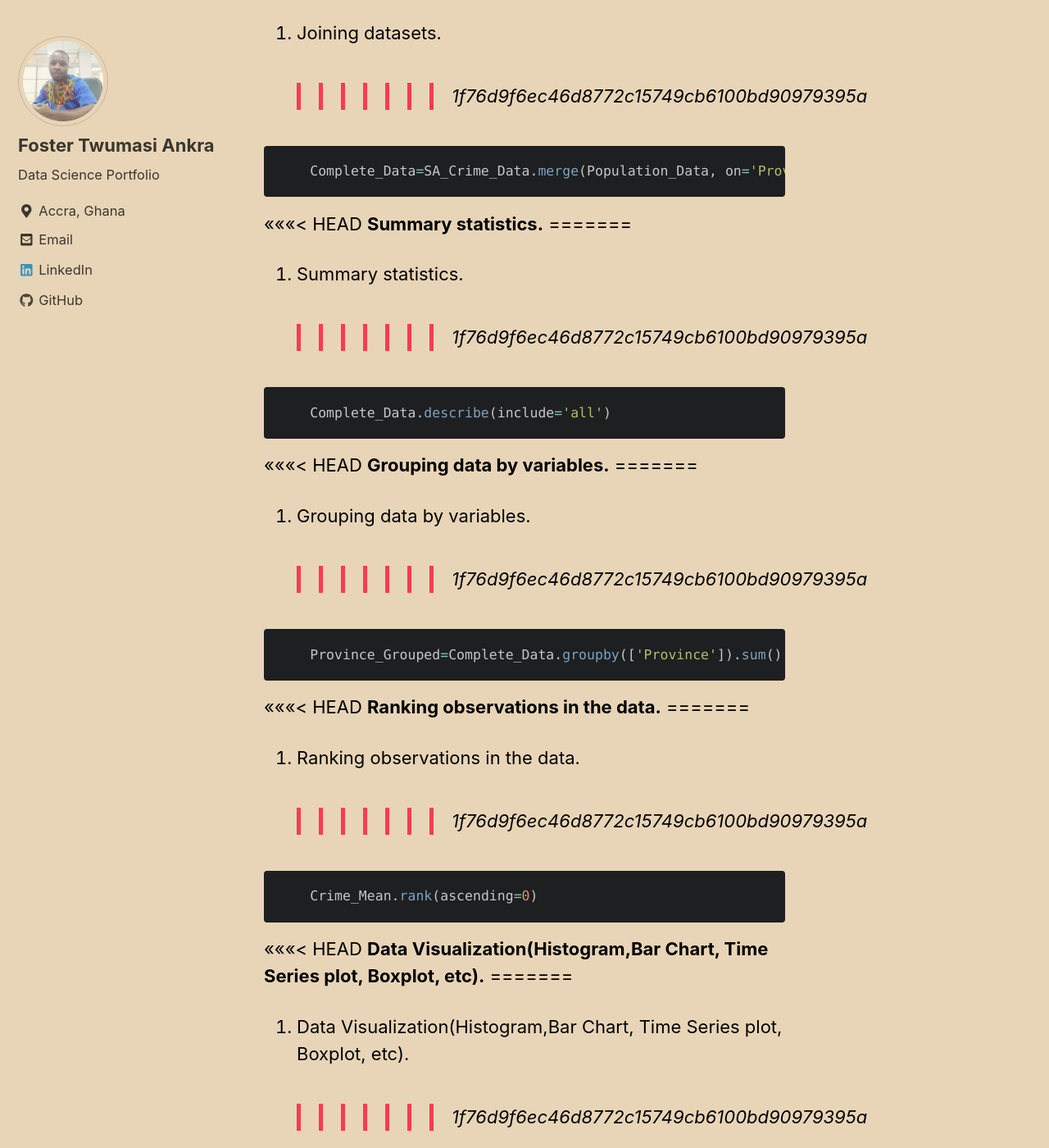
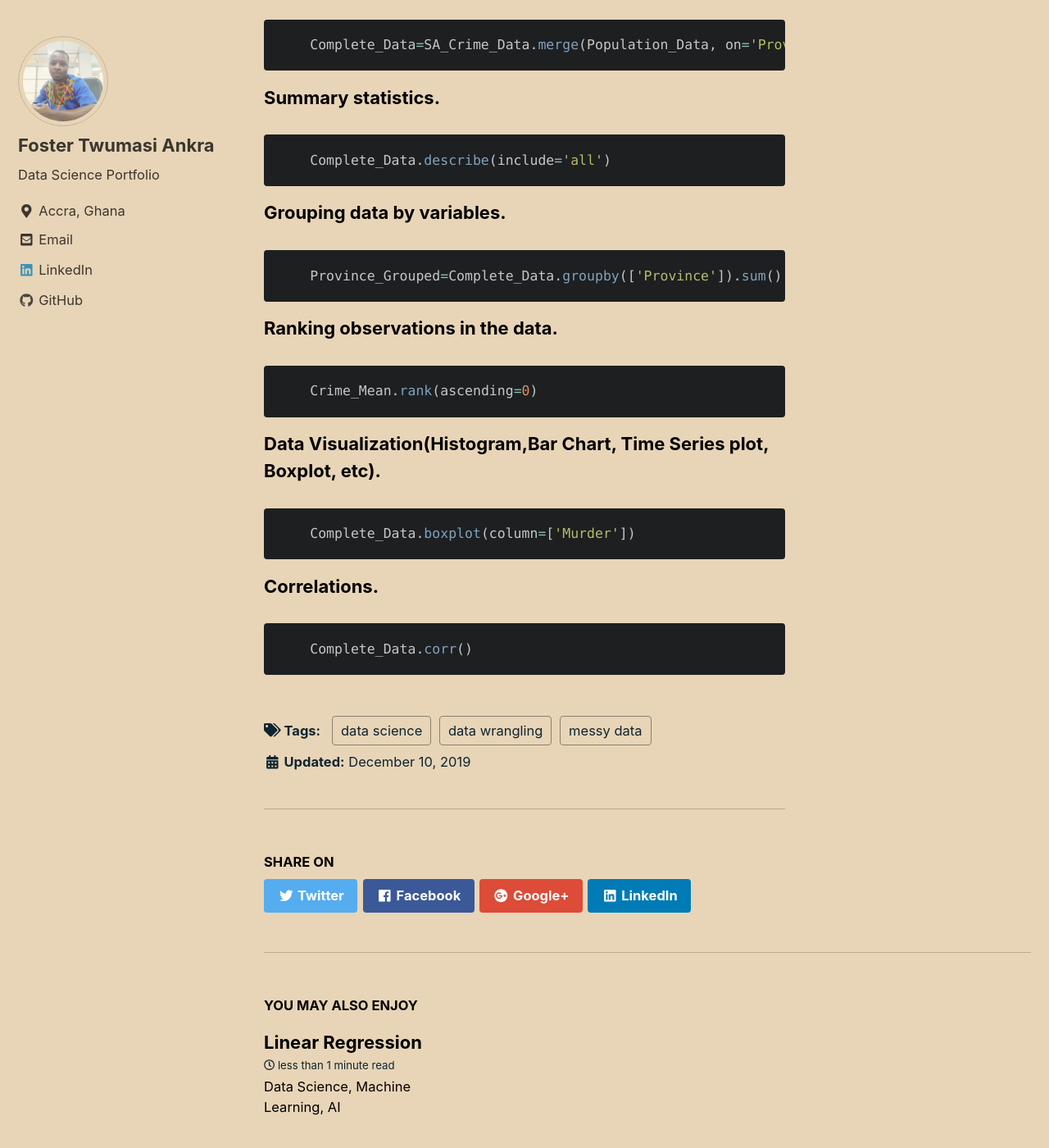
Before and after one commit to FTANKRA/FTAnkra.github.io, a Jekyll site: the page built from _posts/2018-01-28-perceptron.md, in a window 1280 px wide and 1400 px high, scrolled down 816 px. Shown: the whole window at 82% size. Built offline with Jekyll 4.4.1, drawn with Linux system fonts in a browser that asks for light colours; nearby versions of some CDN libraries; some of the changed text lies outside the part shown.

Commit message:
new github

````diff
--- a/_posts/2018-01-28-perceptron.md
+++ b/_posts/2018-01-28-perceptron.md
@@ -14,62 +14,44 @@ An [Exploratory Data Analysis](https://github.com/FTANKRA/Foster-Twumasi-Ankra)
 
 In this project, basic python operations and EDAs were used. Some of these operations are outlined below.
 
-<<<<<<< HEAD
+
 **Joining datasets.**
-=======
-1. Joining datasets.
->>>>>>> 1f76d9f6ec46d8772c15749cb6100bd90979395a
 
 ```python
     Complete_Data=SA_Crime_Data.merge(Population_Data, on='Province')
 ```
 
 
-<<<<<<< HEAD
+
 **Summary statistics.**
-=======
-2. Summary statistics.
->>>>>>> 1f76d9f6ec46d8772c15749cb6100bd90979395a
 
 ```python
     Complete_Data.describe(include='all')
 ```
 
-<<<<<<< HEAD
+
 **Grouping data by variables.**
-=======
-3. Grouping data by variables.
->>>>>>> 1f76d9f6ec46d8772c15749cb6100bd90979395a
 
 ```python
     Province_Grouped=Complete_Data.groupby(['Province']).sum()
 ```
 
-<<<<<<< HEAD
+
 **Ranking observations in the data.**
-=======
-4. Ranking observations in the data.
->>>>>>> 1f76d9f6ec46d8772c15749cb6100bd90979395a
 
 ```python
     Crime_Mean.rank(ascending=0)
 ```
 
-<<<<<<< HEAD
+
 **Data Visualization(Histogram,Bar Chart, Time Series plot, Boxplot, etc).**
-=======
-5. Data Visualization(Histogram,Bar Chart, Time Series plot, Boxplot, etc).
->>>>>>> 1f76d9f6ec46d8772c15749cb6100bd90979395a
 
 ```python
     Complete_Data.boxplot(column=['Murder'])
 ```
 
-<<<<<<< HEAD
+
 **Correlations.**
-=======
-6. Correlations.
->>>>>>> 1f76d9f6ec46d8772c15749cb6100bd90979395a
 
 ```python
     Complete_Data.corr()
````
